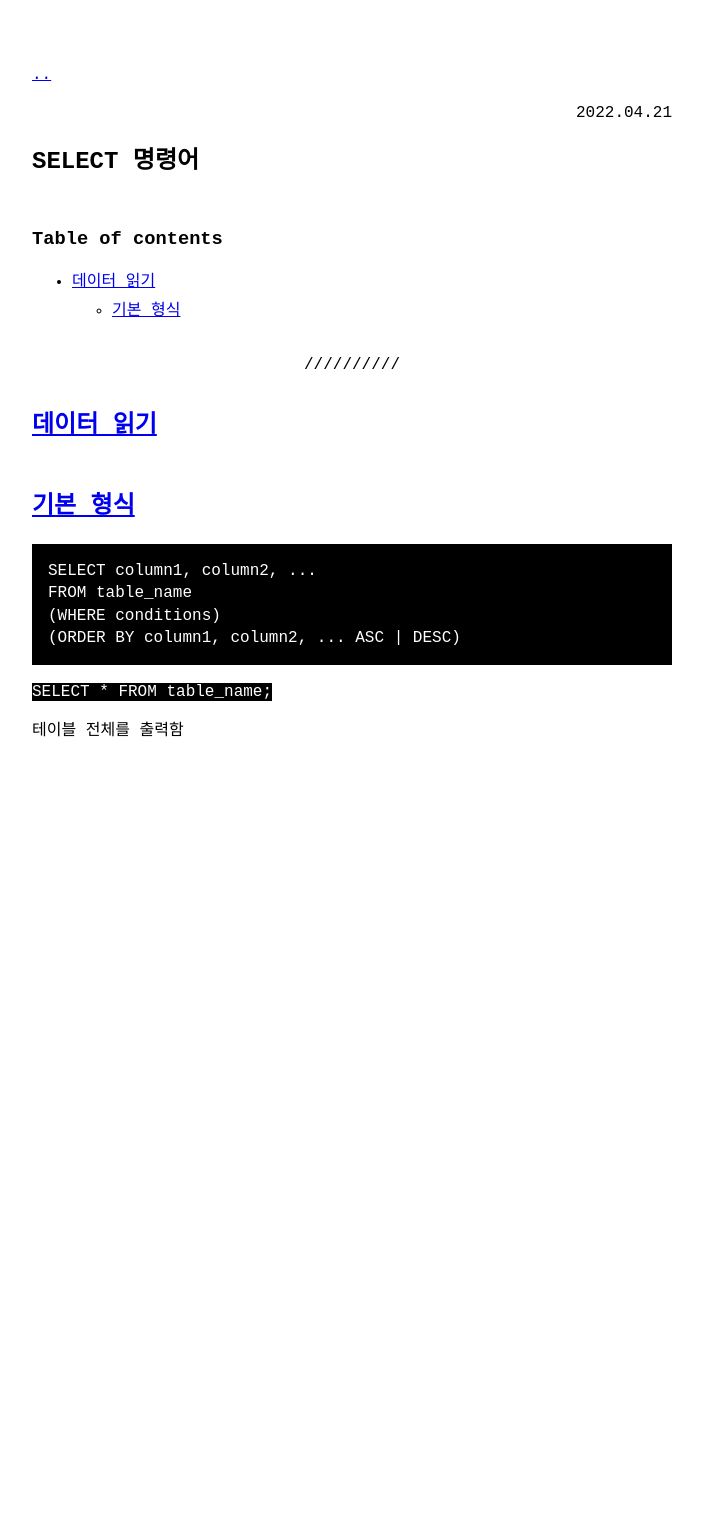
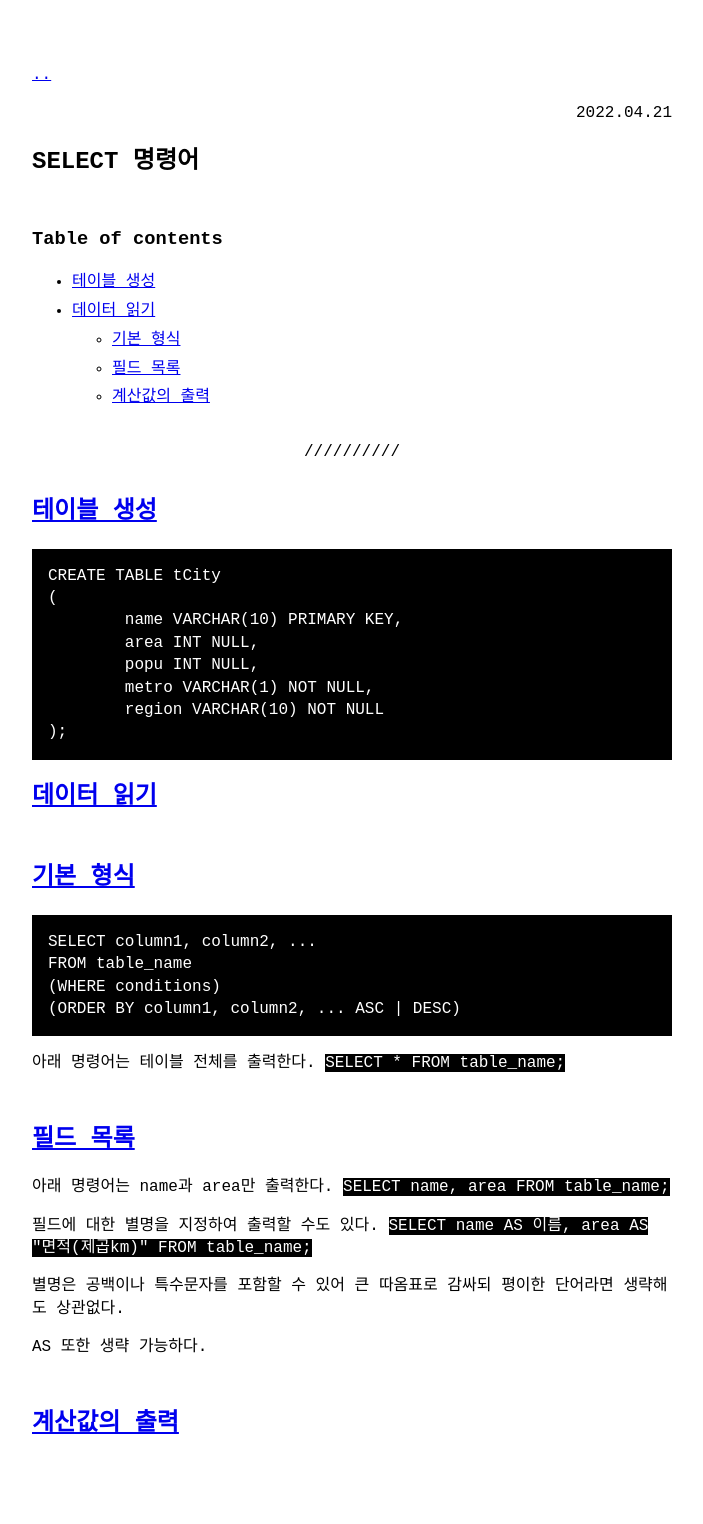
Before and after one commit to rurruur/rurruur.github.io, a Jekyll site: the page built from _posts/2022-04-21-SELECT 명령어.md, in a window 1280 px wide. Shown: the whole page, without its empty margins (288-991 px from the left). Built offline with Jekyll 4.4.1, drawn with Linux system fonts in a browser that asks for light colours; before the commit the page ends 900 px from its top, so only the background shows below that.

Commit message:
테스트

````diff
--- a/_posts/2022-04-21-SELECT 명령어.md
+++ b/_posts/2022-04-21-SELECT 명령어.md
@@ -5,10 +5,25 @@ category: database
 ---
 
 ### Table of contents
+- [테이블 생성](#테이블-생성)
 - [데이터 읽기](#데이터-읽기)
 	- [기본 형식](#기본-형식)
+	- [필드 목록](#필드-목록)
+	- [계산값의 출력](#계산값의-출력)
 
 ---
+
+# [테이블 생성](#테이블-생성)
+```
+CREATE TABLE tCity
+(
+	name VARCHAR(10) PRIMARY KEY,
+	area INT NULL,
+	popu INT NULL,
+	metro VARCHAR(1) NOT NULL,
+	region VARCHAR(10) NOT NULL
+);
+```
 
 # [데이터 읽기](#데이터-읽기)
 
@@ -20,6 +35,19 @@ FROM table_name
 (ORDER BY column1, column2, ... ASC | DESC)
 ```
 
+아래 명령어는 테이블 전체를 출력한다.
 `SELECT * FROM table_name;`
 
-테이블 전체를 출력함
+## [필드 목록](#필드-목록)
+
+아래 명령어는 name과 area만 출력한다.
+`SELECT name, area FROM table_name;`
+
+필드에 대한 별명을 지정하여 출력할 수도 있다.
+`SELECT name AS 이름, area AS "면적(제곱km)" FROM table_name;`
+
+별명은 공백이나 특수문자를 포함할 수 있어 큰 따옴표로 감싸되 평이한 단어라면 생략해도 상관없다.
+
+AS 또한 생략 가능하다.
+
+## [계산값의 출력](#계산값의-출력)
````
